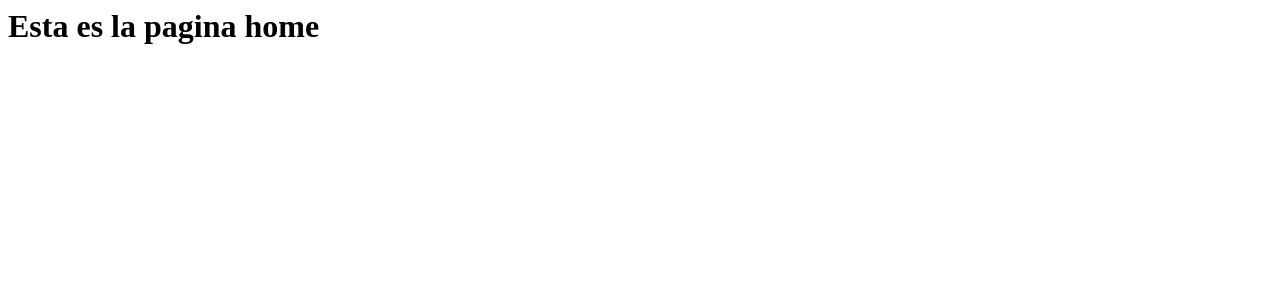
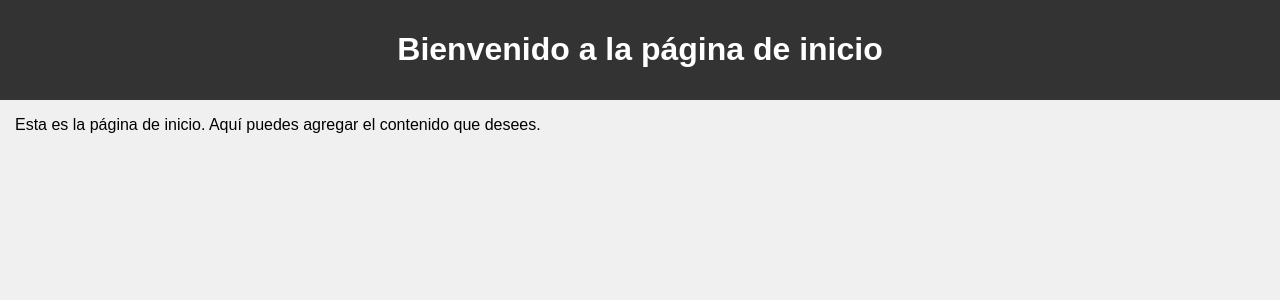
Before and after one commit to Frosmin/Automatizador, a Django app: page /home/ in a window 1280 px wide. Shown: the top 300 px of the page. Run offline with Django 5.2, Linux system fonts and the light colour scheme.

Commit message:
home y css del home

```diff
--- /dev/null
+++ b/casa/static/home.css
@@ -0,0 +1,17 @@
+body {
+    font-family: Arial, sans-serif;
+    margin: 0;
+    padding: 0;
+    background-color: #f0f0f0;
+}
+
+.header {
+    background-color: #333;
+    color: #fff;
+    padding: 10px;
+    text-align: center;
+}
+
+.content {
+    margin: 15px;
+}
--- a/casa/templates/home.html
+++ b/casa/templates/home.html
@@ -1 +1,20 @@
-<h1>Esta es la pagina home </h1>
+{% load static %}
+
+
+<!DOCTYPE html>
+<html lang="es">
+<head>
+    <meta charset="UTF-8">
+    <meta name="viewport" content="width=device-width, initial-scale=1.0">
+    <title>Página de inicio</title>
+    <link rel="stylesheet" type="text/css" href="{% static 'home.css' %}">
+</head>
+<body>
+    <div class="header">
+        <h1>Bienvenido a la página de inicio</h1>
+    </div>
+    <div class="content">
+        <p>Esta es la página de inicio. Aquí puedes agregar el contenido que desees.</p>
+    </div>
+</body>
+</html>
```
